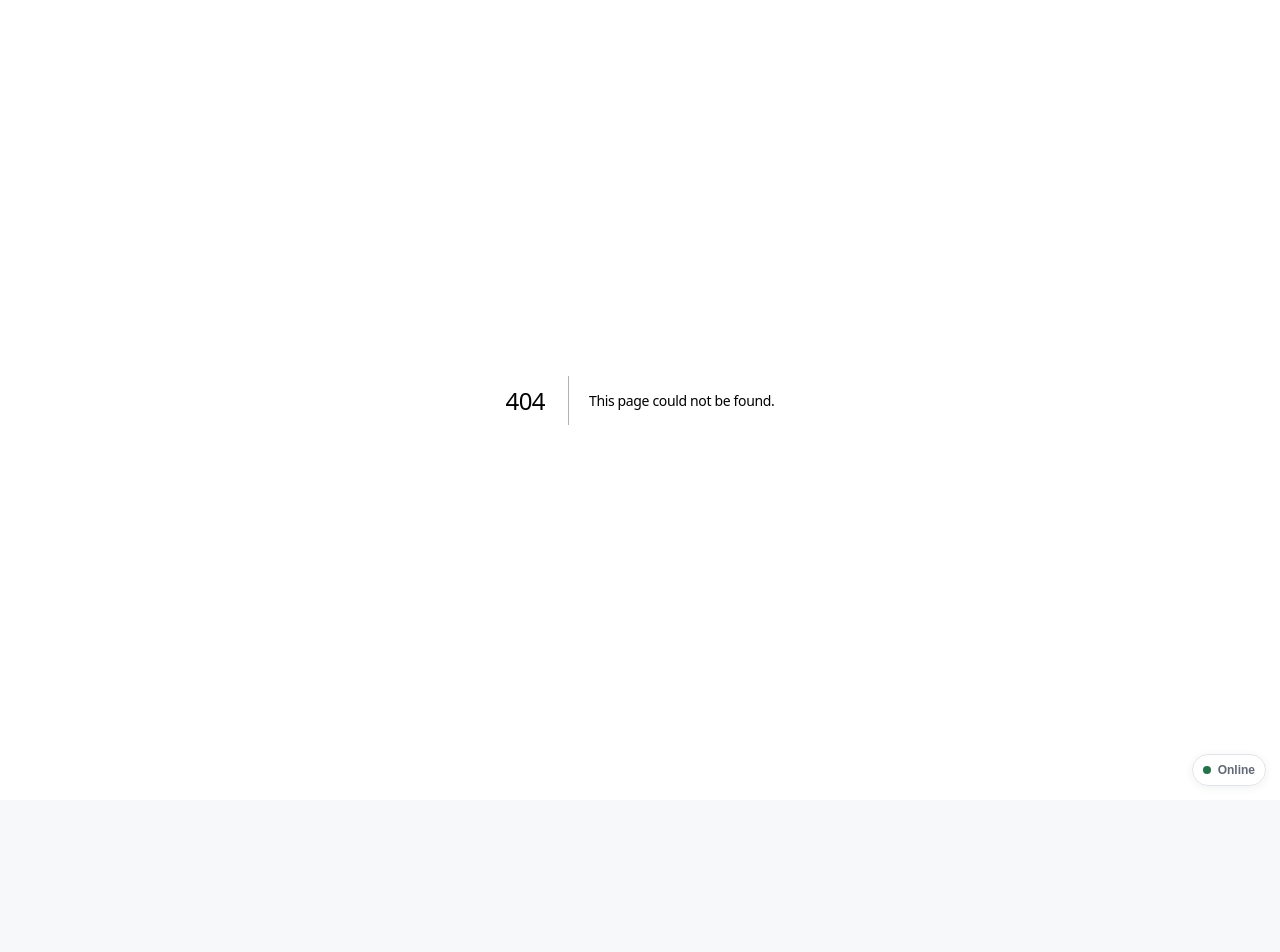
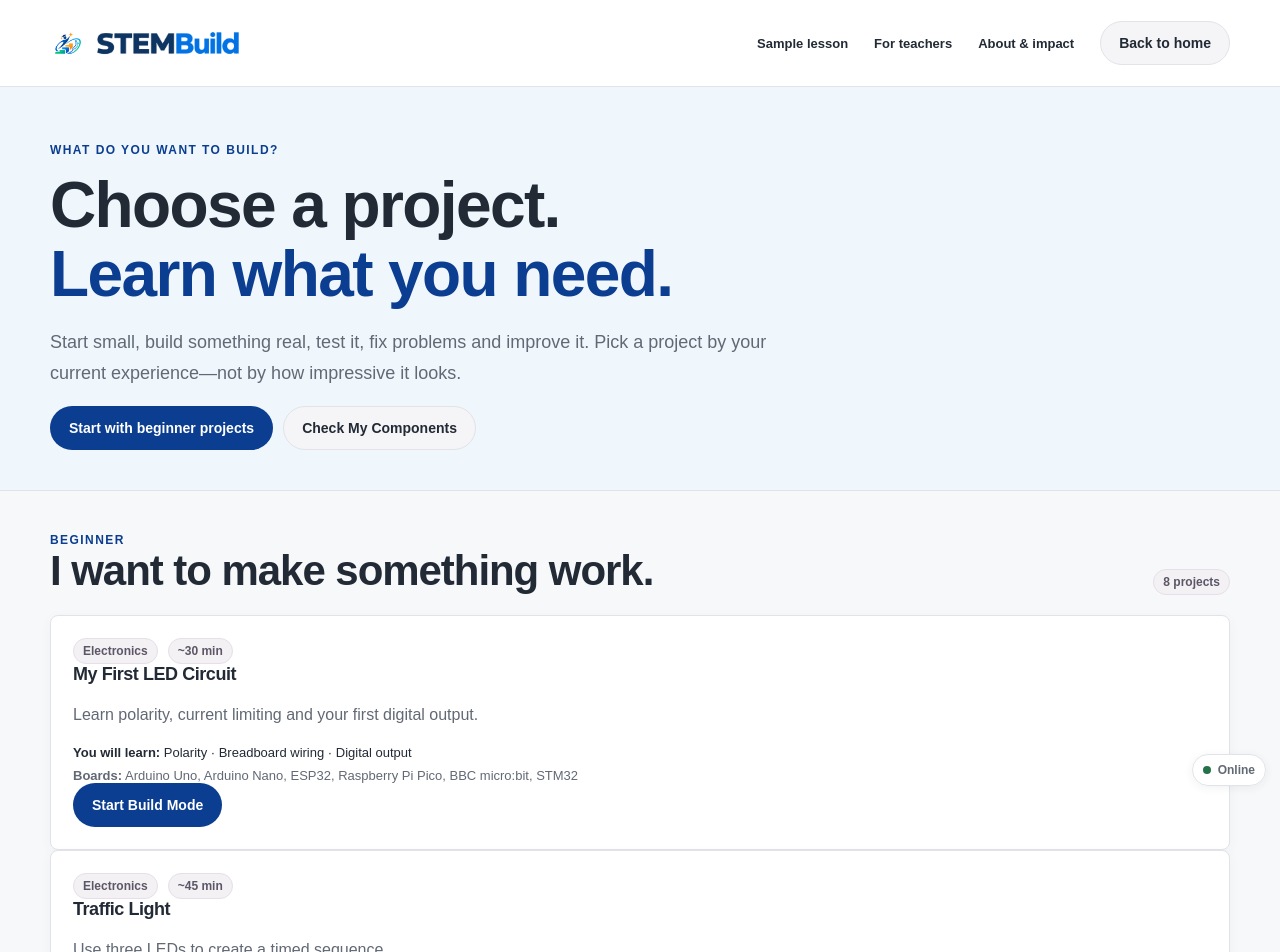
Before and after one commit to cath365/STEMBuild-, a Next.js app: page /projects in a window 1280 px wide. Before the commit this address had no page. Shown: the top 952 px of the page. Before the commit the page ends 800 px from the top, so only its background shows below. Built offline with nearby package versions, Linux system fonts and the light colour scheme.

Commit message:
learn: add project discovery library

```diff
--- /dev/null
+++ b/src/app/projects/page.tsx
@@ -0,0 +1,46 @@
+import type { Metadata } from "next";
+import Link from "next/link";
+import { PublicHeader } from "@/components/public-header";
+import { PublicFooter } from "@/components/public-footer";
+import { buildProjects } from "@/lib/build-catalog";
+
+export const metadata: Metadata = {
+  title: "Projects",
+  description: "Choose a hands-on STEMBuild project and learn electronics, robotics, programming and IoT by building it.",
+};
+
+const levels = ["Beginner","Intermediate","Advanced"] as const;
+
+export default function ProjectsPage() {
+  return <div>
+    <PublicHeader />
+    <main>
+      <section className="sample-hero">
+        <div className="container">
+          <div className="eyebrow">WHAT DO YOU WANT TO BUILD?</div>
+          <h1>Choose a project.<br/><span>Learn what you need.</span></h1>
+          <p className="lead">Start small, build something real, test it, fix problems and improve it. Pick a project by your current experience—not by how impressive it looks.</p>
+          <div className="inline" style={{marginTop:18}}><Link className="btn btn-primary" href="#Beginner">Start with beginner projects</Link><Link className="btn" href="/components">Check My Components</Link></div>
+        </div>
+      </section>
+
+      <div className="container section stack">
+        {levels.map((level) => {
+          const projects=buildProjects.filter((project) => project.level===level);
+          return <section id={level} key={level} className="project-level-section">
+            <div className="section-title"><div><div className="eyebrow">{level.toUpperCase()}</div><h2>{level === "Beginner" ? "I want to make something work." : level === "Intermediate" ? "I want to build a useful system." : "I want to solve a real problem."}</h2></div><span className="badge">{projects.length} projects</span></div>
+            <div className="project-library-grid">{projects.map((project) => <article className="card project-library-card" key={project.slug}>
+              <div className="inline"><span className="badge">{project.area}</span><span className="badge">~{project.minutes} min</span></div>
+              <h3>{project.title}</h3>
+              <p className="muted">{project.summary}</p>
+              <div className="small"><strong>You will learn:</strong> {project.skills.join(" · ")}</div>
+              <div className="small muted" style={{marginTop:8}}><strong>Boards:</strong> {project.boards.join(", ")}</div>
+              <div className="project-card-actions"><Link className="btn btn-primary" href={`/build/${project.slug}`}>Start Build Mode</Link></div>
+            </article>)}</div>
+          </section>;
+        })}
+      </div>
+    </main>
+    <PublicFooter />
+  </div>;
+}
```
